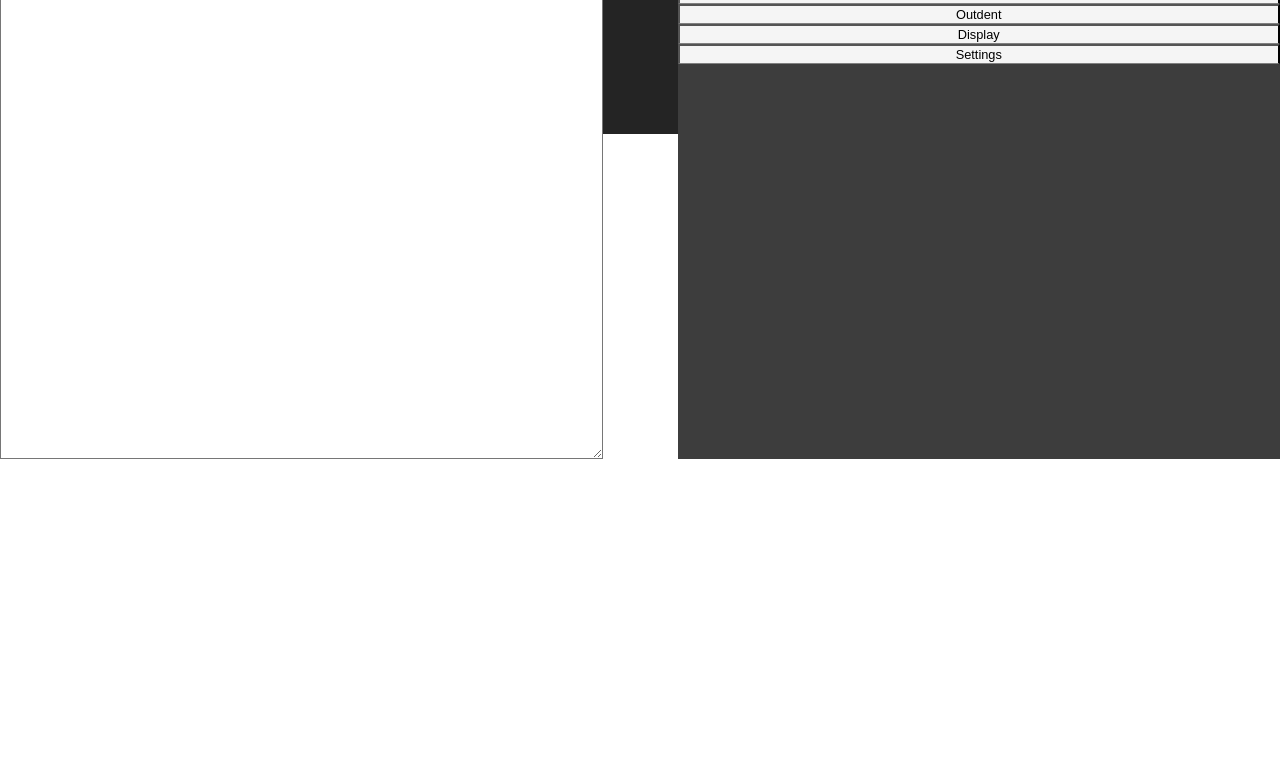
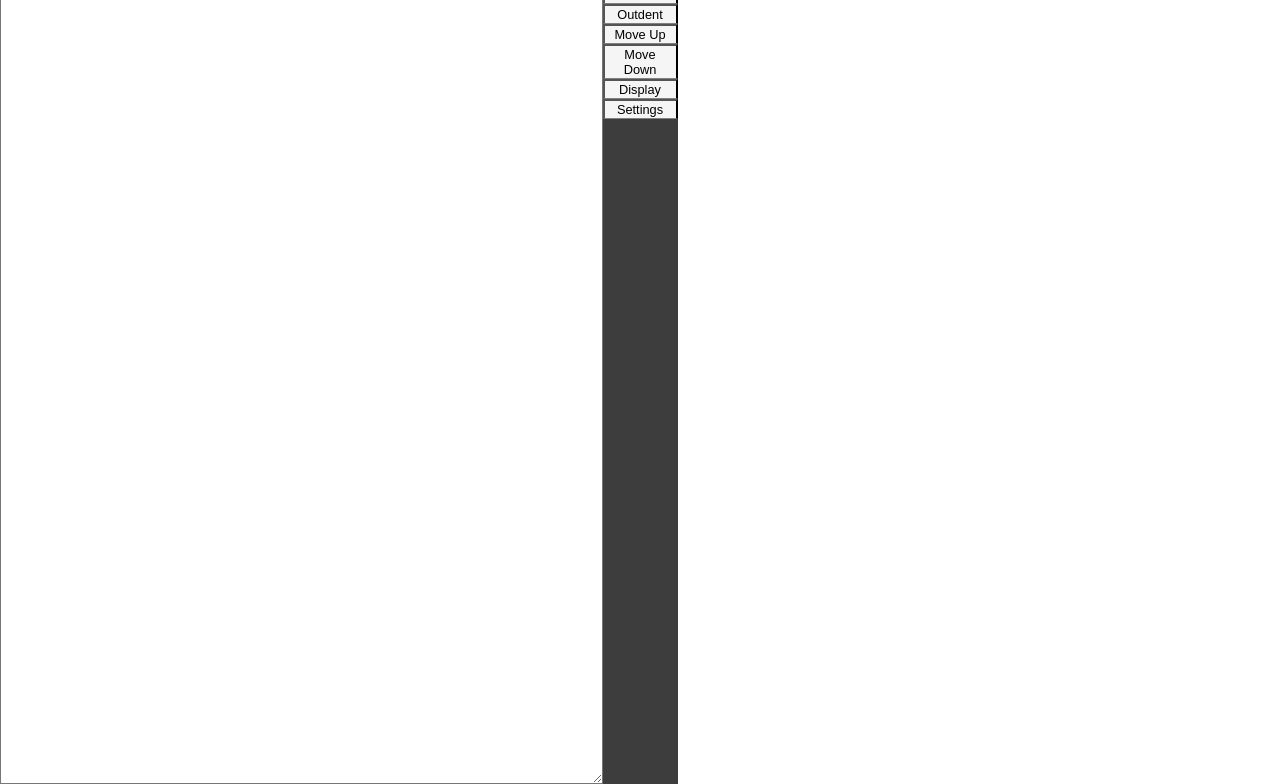
Before and after one commit to SamMayWork/outline-editor, a website: page editor.html in a window 1280 px wide. Shown: the part 44-828 px from the top of the page. Drawn offline with Linux system fonts and the light colour scheme.

Commit message:
Ongoing changes

```diff
--- a/editor.html
+++ b/editor.html
@@ -15,10 +15,11 @@
     </div>
     <div class="window-container">
         <textarea name="" id="editorwindow"></textarea>
-        <canvas id="lineHighlightCanvas"></canvas>
         <div id="sidebar">
             <button id=indent>Indent</button>
             <button id=outdent>Outdent</button>
+            <button id=moveup>Move Up</button>
+            <button id=movedown>Move Down</button>
             <button id=display>Display</button>
             <button id=settings>Settings</button>
         </div>
--- a/scripts/editor.js
+++ b/scripts/editor.js
@@ -2,8 +2,6 @@
 
 let cursorPosition = 0;
 let rootElement = "";
-
-let drawingCtx;
 
 const settings = {
     "indent" : "Tab",
@@ -15,9 +13,6 @@ const settings = {
 let currentNoteID = "";
 
 function start () {
-
-    drawingCtx = window.lineHighlightCanvas.getContext("2d");
-
     let contentFound = false;
 
     // Try and find a new note to make
--- a/scss/editor-styles.scss
+++ b/scss/editor-styles.scss
@@ -55,14 +55,7 @@ html, body {
     height : 100%;
 
     background-color : transparent;
-    color : $white;
-}
-
-#lineHighlightCanvas {
-    grid-area : "content";
-
-    z-index : -1;
-    background-color : $dark;
+    color : $black;
 }
 
 #sidebar {
--- a/scss/landing-page.scss
+++ b/scss/landing-page.scss
@@ -126,7 +126,6 @@ body, html {
 
 .oldNote {
 
-    border-radius : 10px;
     border : 2px solid black;
     padding : 0.5em;
     margin : 0.9em;
```
Also changed, not shown: index.html (+1 -1 lines), css/editor-styles.css, css/landing-page.css, readme.md, 2 other files.
